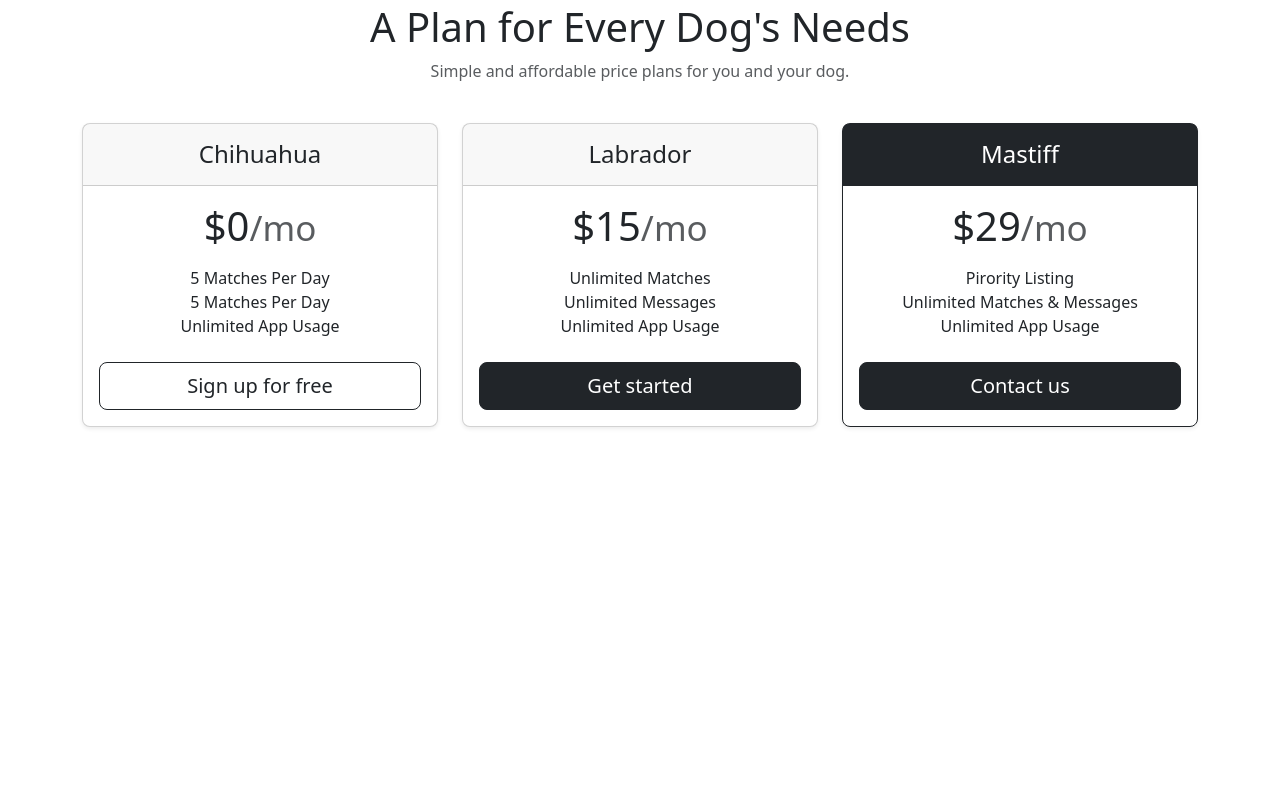
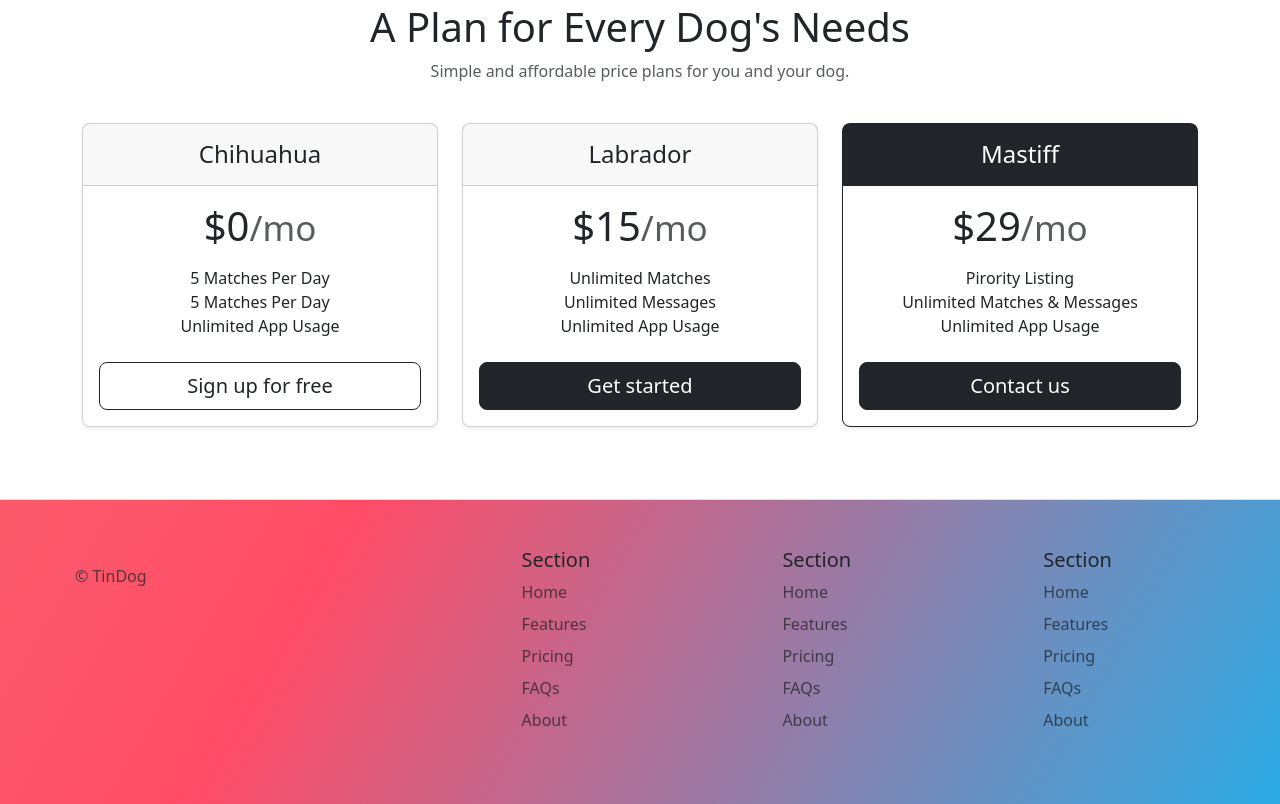
Before and after one commit to atharva10092002/TinDog, a plain HTML site: page index.html in a window 1280 px wide. Shown: the part 1415-2219 px from the top of the page. Before the commit the page ends 1882 px from the top, so only its background shows below. Drawn offline with nearby package versions, Linux system fonts and the light colour scheme.

Commit message:
Add index.html

```diff
--- a/index.html
+++ b/index.html
@@ -185,8 +185,51 @@
     </div>
   </section>
   <!-- Footer -->
-  <section id="footer">
+  <section id="footer" class="gradient-background">
+    <footer class="row row-cols-1 row-cols-sm-2 row-cols-md-5 py-5 mt-5 border-top">
+      <div class="col mb-3">
+        <a href="/" class="d-flex align-items-center mb-3 link-body-emphasis text-decoration-none">
+        </a>
+        <p class="text-body-secondary" style="margin-left: 75px;">© TinDog</p>
+      </div>
 
+      <div class="col mb-3">
+
+      </div>
+
+      <div class="col mb-3">
+        <h5>Section</h5>
+        <ul class="nav flex-column">
+          <li class="nav-item mb-2"><a href="#" class="nav-link p-0 text-body-secondary">Home</a></li>
+          <li class="nav-item mb-2"><a href="#" class="nav-link p-0 text-body-secondary">Features</a></li>
+          <li class="nav-item mb-2"><a href="#" class="nav-link p-0 text-body-secondary">Pricing</a></li>
+          <li class="nav-item mb-2"><a href="#" class="nav-link p-0 text-body-secondary">FAQs</a></li>
+          <li class="nav-item mb-2"><a href="#" class="nav-link p-0 text-body-secondary">About</a></li>
+        </ul>
+      </div>
+
+      <div class="col mb-3">
+        <h5>Section</h5>
+        <ul class="nav flex-column">
+          <li class="nav-item mb-2"><a href="#" class="nav-link p-0 text-body-secondary">Home</a></li>
+          <li class="nav-item mb-2"><a href="#" class="nav-link p-0 text-body-secondary">Features</a></li>
+          <li class="nav-item mb-2"><a href="#" class="nav-link p-0 text-body-secondary">Pricing</a></li>
+          <li class="nav-item mb-2"><a href="#" class="nav-link p-0 text-body-secondary">FAQs</a></li>
+          <li class="nav-item mb-2"><a href="#" class="nav-link p-0 text-body-secondary">About</a></li>
+        </ul>
+      </div>
+
+      <div class="col mb-3">
+        <h5>Section</h5>
+        <ul class="nav flex-column">
+          <li class="nav-item mb-2"><a href="#" class="nav-link p-0 text-body-secondary">Home</a></li>
+          <li class="nav-item mb-2"><a href="#" class="nav-link p-0 text-body-secondary">Features</a></li>
+          <li class="nav-item mb-2"><a href="#" class="nav-link p-0 text-body-secondary">Pricing</a></li>
+          <li class="nav-item mb-2"><a href="#" class="nav-link p-0 text-body-secondary">FAQs</a></li>
+          <li class="nav-item mb-2"><a href="#" class="nav-link p-0 text-body-secondary">About</a></li>
+        </ul>
+      </div>
+    </footer>
   </section>
 </body>
 
```
